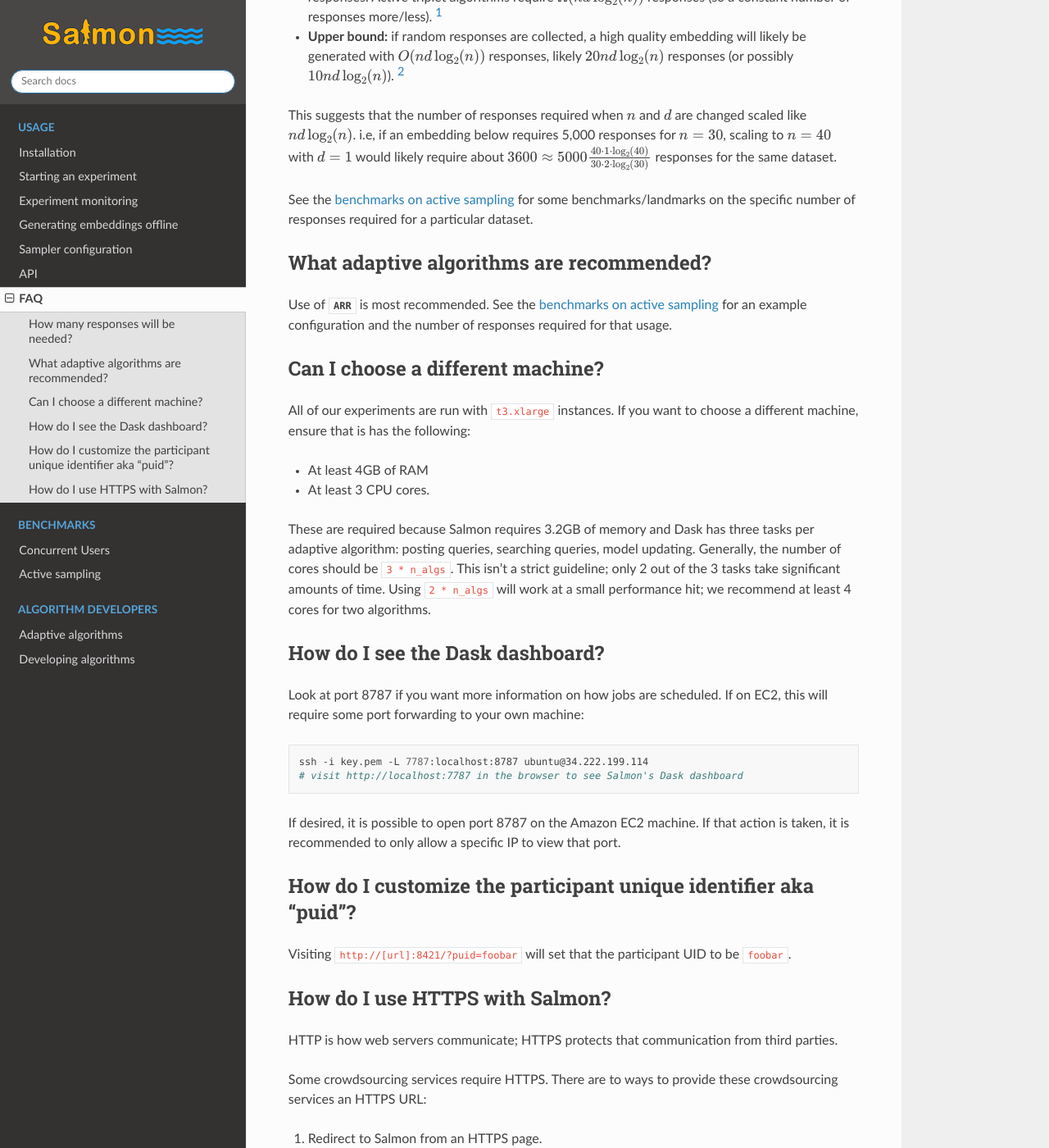
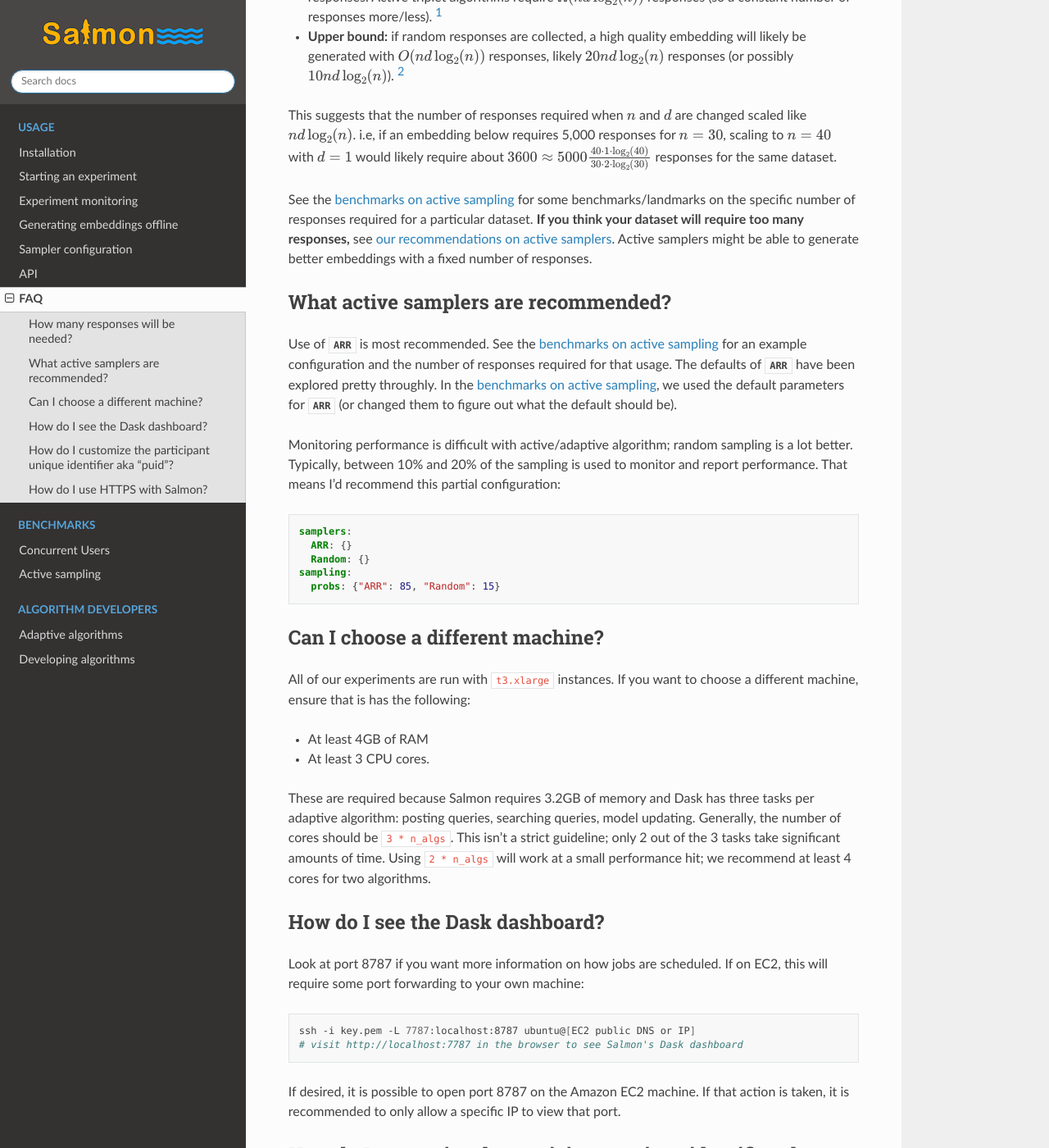
Before and after one commit to stsievert/salmon, a Sphinx documentation site: the page built from docs/source/faq.rst, in a window 1280 px wide and 1400 px high, scrolled down 375 px. Shown: the whole window at 82% size. Built offline with Sphinx 7.4.7 and the Read the Docs theme 2.0.0, drawn with Linux system fonts in a browser that asks for light colours.

Commit message:
Update ARR config and number of responses

```diff
--- a/docs/source/faq.rst
+++ b/docs/source/faq.rst
@@ -23,6 +23,7 @@ we can provide bounds on how many responses you'll need:
   will likely be generated with :math:`O(nd\log_2(n))` responses, likely
   :math:`20 nd \log_2(n)` responses (or possibly :math:`10 nd \log_2(n)`). [2]_
 
+
 This suggests that the number of responses required when :math:`n` and
 :math:`d` are changed scaled like :math:`nd\log_2(n)`.  i.e, if an embedding
 below requires 5,000 responses for :math:`n=30`, scaling to :math:`n=40` with
@@ -31,14 +32,36 @@ below requires 5,000 responses for :math:`n=30`, scaling to :math:`n=40` with
 
 See the :ref:`benchmarks on active sampling <experiments>` for some
 benchmarks/landmarks on the specific number of responses required for a
-particular dataset.
+particular dataset. **If you think your dataset will require too many
+responses,** see :ref:`our recommendations on active samplers
+<adaptiveconfig>`. Active samplers might be able to generate better embeddings
+with a fixed number of responses.
 
-What adaptive algorithms are recommended?
------------------------------------------
+.. _adaptiveconfig:
+
+What active samplers are recommended?
+-------------------------------------
 
 Use of :class:`~salmon.triplets.samplers.ARR` is most recommended.  See the
-:ref:`benchmarks on active sampling <experiments>` for an example
-configuration and the number of responses required for that usage.
+:ref:`benchmarks on active sampling <experiments>` for an example configuration
+and the number of responses required for that usage.  The defaults of
+:class:`~salmon.triplets.samplers.ARR` have been explored pretty throughly. In
+the :ref:`benchmarks on active sampling <experiments>`, we used the default
+parameters for :class:`~salmon.triplets.samplers.ARR` (or changed them to
+figure out what the default should be).
+
+Monitoring performance is difficult with active/adaptive algorithm; random
+sampling is a lot better. Typically, between 10% and 20% of the sampling is
+used to monitor and report performance. That means I'd recommend this partial
+configuration:
+
+.. code-block:: yaml
+
+   samplers:
+     ARR: {}
+     Random: {}
+   sampling:
+     probs: {"ARR": 85, "Random": 15}
 
 Can I choose a different machine?
 ---------------------------------
@@ -64,7 +87,7 @@ EC2, this will require some port forwarding to your own machine:
 
 .. code:: shell
 
-   ssh -i key.pem -L 7787:localhost:8787 ubuntu@34.222.199.114
+   ssh -i key.pem -L 7787:localhost:8787 ubuntu@[EC2 public DNS or IP]
    # visit http://localhost:7787 in the browser to see Salmon's Dask dashboard
 
 If desired, it is possible to open port 8787 on the Amazon EC2 machine. If that
```
